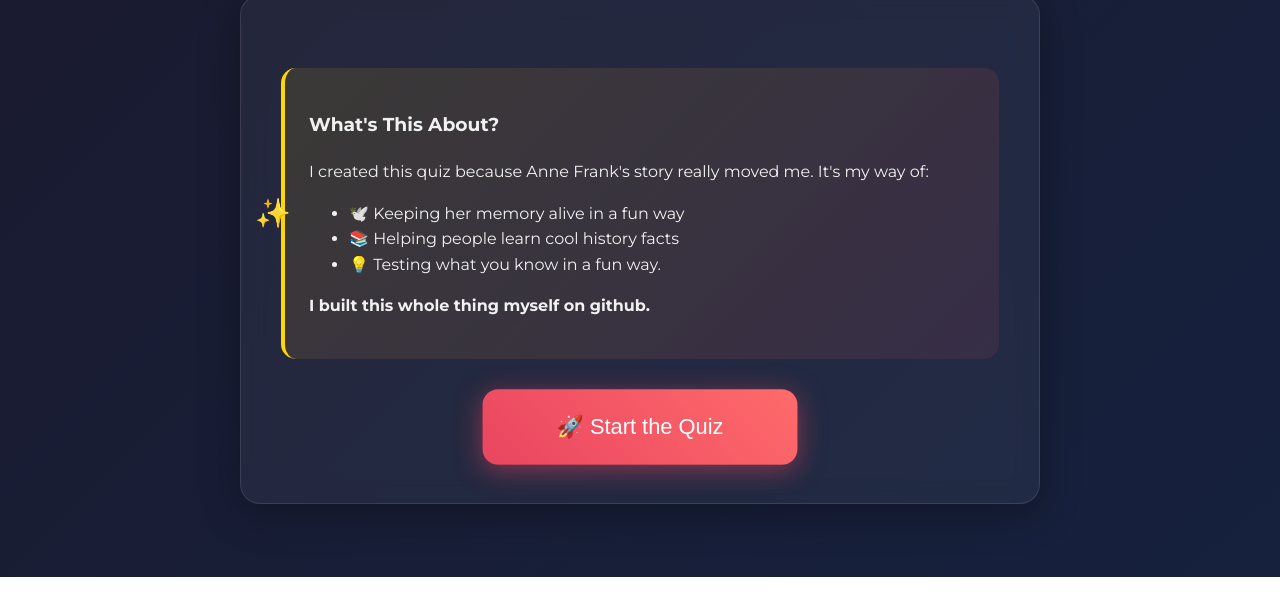
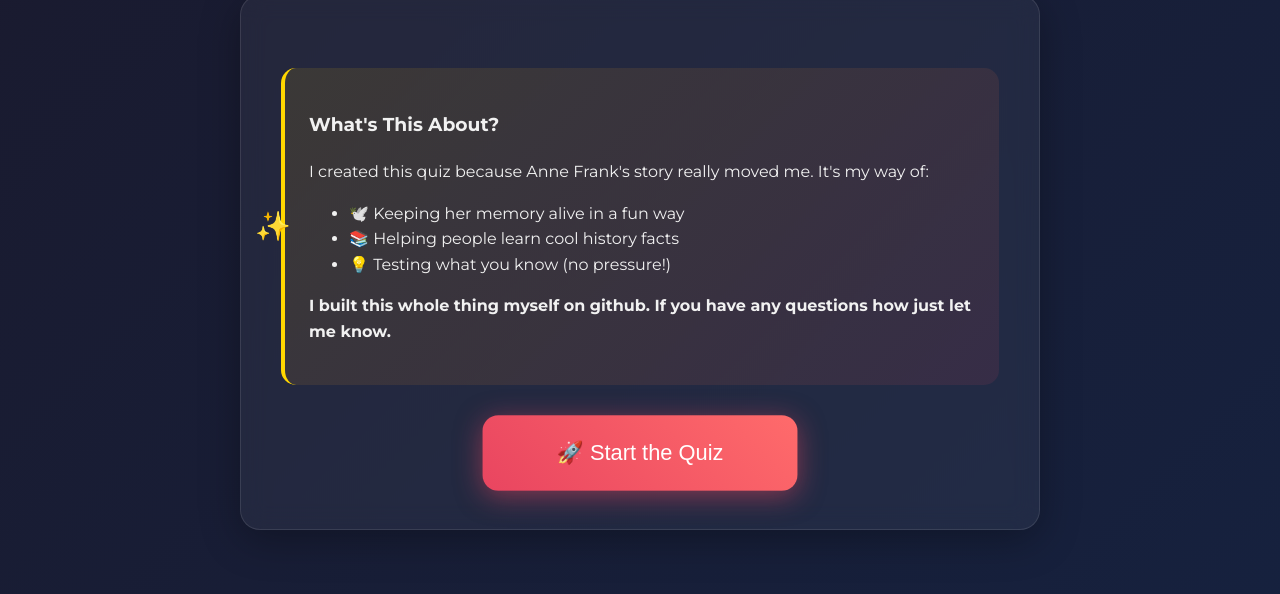
Before and after one commit to Aunraja/anne-frank-quiz-project-Aun-raja, a plain HTML site: page index.html in a window 1280 px wide. Shown: the part 223-817 px from the top of the page. Drawn offline with nearby package versions, Linux system fonts and the light colour scheme.

Commit message:
index.html

```diff
--- a/index.html
+++ b/index.html
@@ -311,9 +311,9 @@
         <ul>
           <li>🕊️ Keeping her memory alive in a fun way</li>
           <li>📚 Helping people learn cool history facts</li>
-          <li>💡 Testing what you know in a fun way.</li>
+          <li>💡 Testing what you know (no pressure!)</li>
         </ul>
-        <p><strong>I built this whole thing myself on github.</strong></p>
+        <p><strong>I built this whole thing myself on github. If you have any questions how just let me know.</strong></p>
       </div>
 
       <button id="startBtn" onclick="startQuiz()">
```
